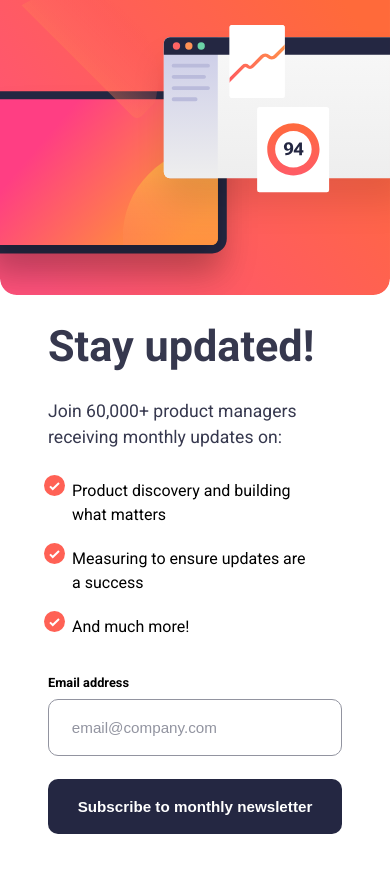
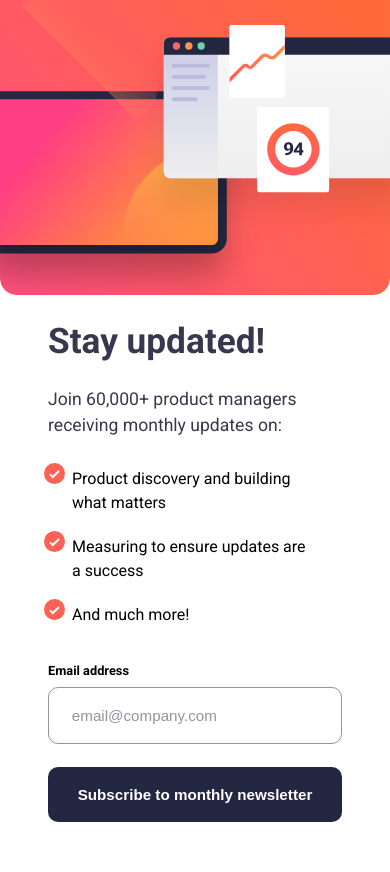
Before and after one commit to BlueElyas/newsletter-sign-up-with-success-message-main, a plain HTML site: page index.html in a window 390 px wide. Drawn offline with Linux system fonts and the light colour scheme.

Commit message:
change the h1 title in mobile view

```diff
--- a/styles.css
+++ b/styles.css
@@ -26,7 +26,7 @@ body {
 }
 
 .hero-text h1 {
-    font-size: 2.7rem;
+    font-size: 2.2em;
 }
 
 .hero-text h5 {
```
